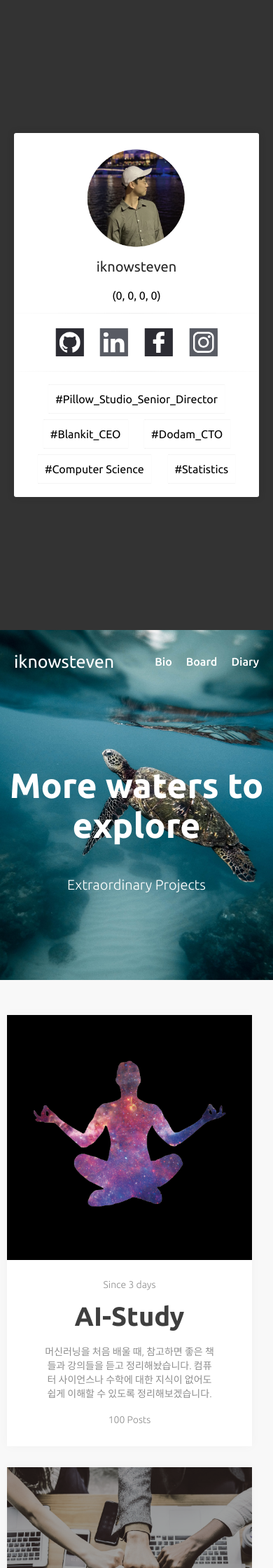
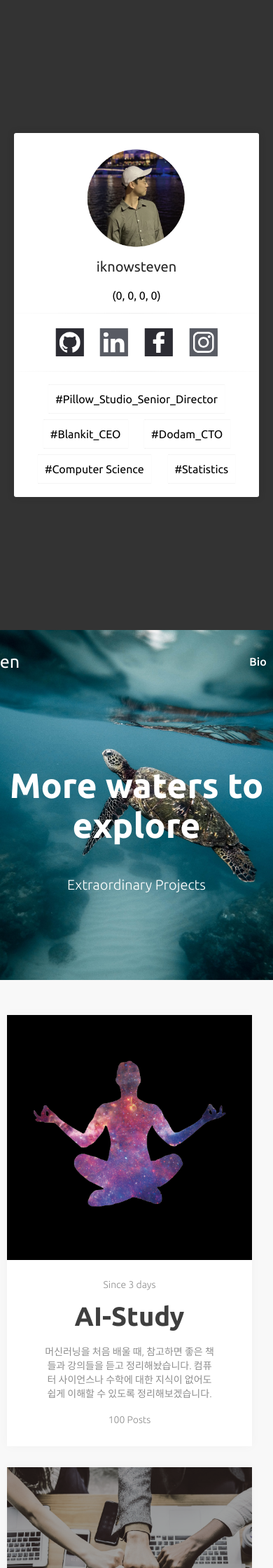
Before and after one commit to iknowSteven/iknowSteven.github.io, a Jekyll site: the page built from index.md, in a window 390 px wide. Shown: the top 2240 px of the page at 70% size. Built offline with Jekyll 4.4.1, drawn with Linux system fonts in a browser that asks for light colours; our own code applies the rules of GitHub Pages for plain Markdown files.

Commit message:
no message

```diff
--- a/assets/css/home.css
+++ b/assets/css/home.css
@@ -217,6 +217,12 @@ body {
 
 @media ( max-width: 700px ) {
     #all_countdown_chapter_header {
+        width: 620px;
+    }
+}
+
+@media ( max-width: 66px ) {
+    #all_countdown_chapter_header {
         width: calc(100% - 40px);
     }
 }
```
